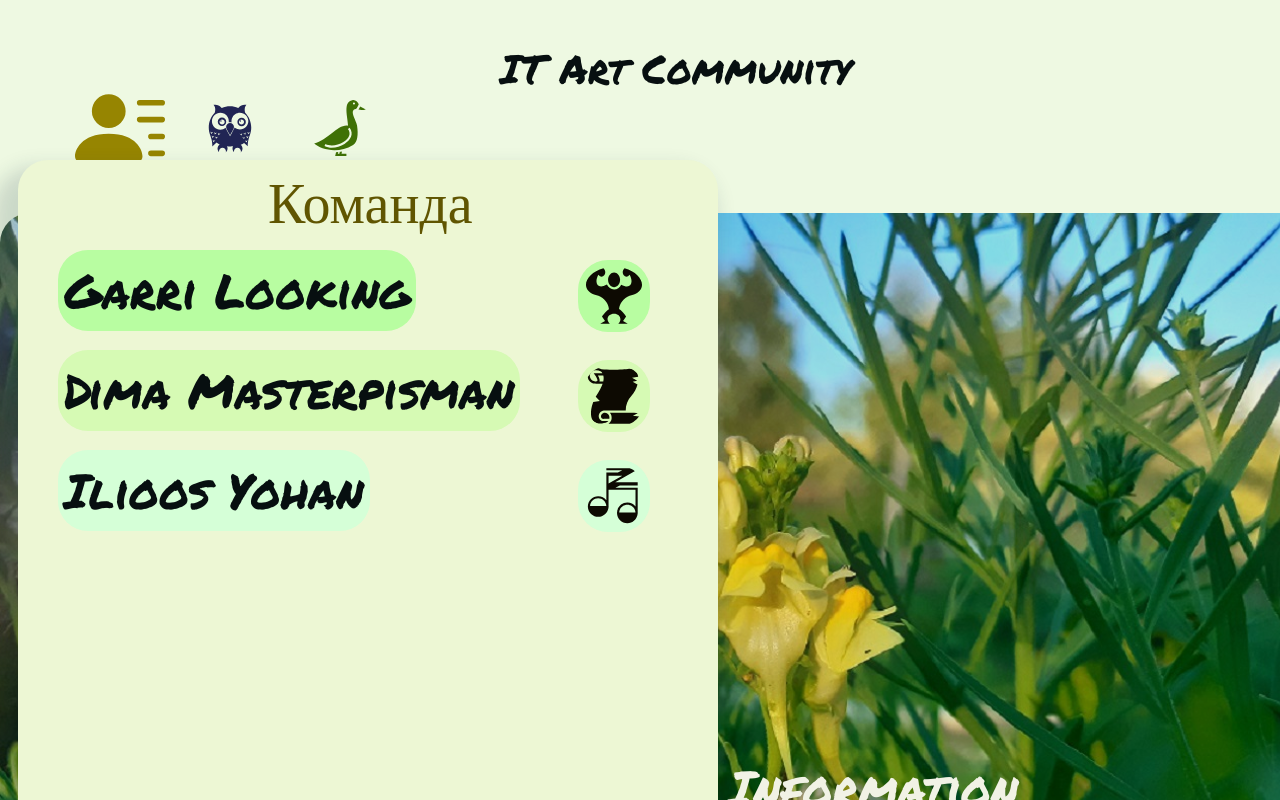
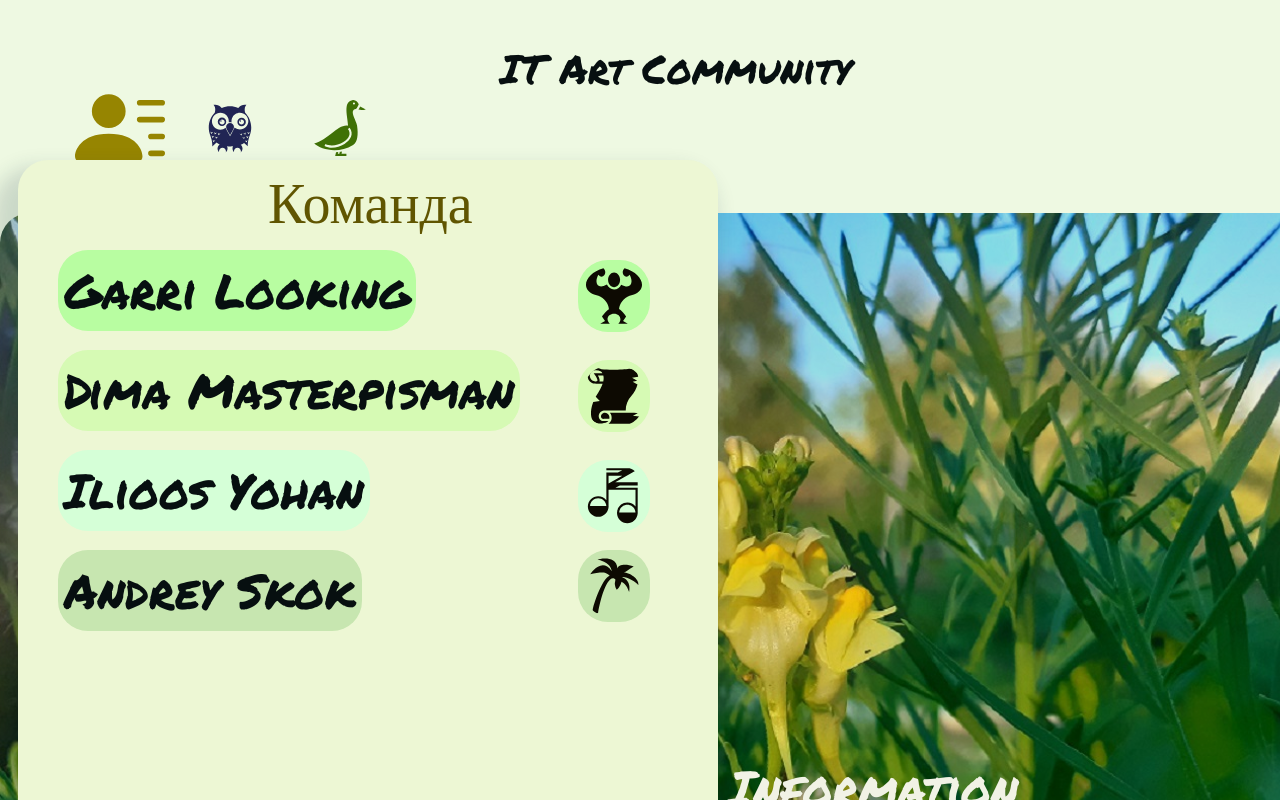
Before and after one commit to Swoopchinsky/art-community, a React (Create React App) app: page / in a window 1280 px wide. Both pictures are taken after a click on the icon 120 px from the left and 128 px from the top of the page. Shown: the top 800 px of the page. Built offline with nearby package versions, Linux system fonts and the light colour scheme; a web font is replaced by a local one.

Commit message:
pravka 4.6.4

```diff
--- a/src/commponents/Header.js
+++ b/src/commponents/Header.js
@@ -8,6 +8,8 @@ import { GiScrollUnfurled } from "react-icons/gi";
 import { GiRotaryPhone } from "react-icons/gi";
 import { GiZigzagTune } from "react-icons/gi";
 import { GiMadScientist } from "react-icons/gi";
+import { GiPalmTree } from "react-icons/gi";
+import { GiTreeGrowth } from "react-icons/gi";
 
 export default function Header() {
     let [nigaYo, setNigaYo] = useState(false)
@@ -22,6 +24,9 @@ export default function Header() {
 
     let [nigaYo7, setNigaYo7] = useState(false)
     let [nigaYo8, setNigaYo8] = useState(false)
+
+    let [nigaYo9, setNigaYo9] = useState(false)
+    let [nigaYo10, setNigaYo10] = useState(false)
 
     return (
         <header>
@@ -75,7 +80,7 @@ export default function Header() {
                                 Современный подход к Классическому Стилю.
                                 Использование Новейших Программ.
                                 Запись Музыки на Заказ.
-                                Индивидуальный подхок.
+                                Пишет Музыку с 8 лет.
                                 Совместная работа.
                             </ul>
                             <GiMadScientist onClick={() => setNigaYo8(nigaYo8 = !nigaYo8)} className={`tel4 ${nigaYo8 && 'active'}`} />
@@ -83,14 +88,25 @@ export default function Header() {
                                 <div className='tel5'>
                                     __8 968 188 60 13__
                                     __Илья Дмитрич __
-                                    __Санкт-Петербург__
+                                    Санкт-Петербург
                                 </div>
                             )}
                         </div>
                     )}
-
-
-
+                    <div className='an'>Andrey Skok</div>
+                    <GiPalmTree onClick={() => setNigaYo9(nigaYo9 = !nigaYo9)} className={`an1 ${nigaYo9 && 'active'}`} />
+                    {nigaYo9 && (
+                        <div className='an2'>Каблинг. Страховка деревьев с низкой прочностью ствола.
+                            Установка растяжек в кроне. Спил высоких деревьев используя технику лазания по деревьям.
+                            <GiTreeGrowth onClick={() => setNigaYo10(nigaYo10 = !nigaYo10)} className={`tel6 ${nigaYo10 && 'active'}`} />
+                            {nigaYo10 && (
+                                <div className='tel7'>__8 952 214 47 50__
+                                    __Андрей Юрич__
+                                    Санкт-Петербург
+                                </div>
+                            )}
+                        </div>
+                    )}
                 </div>
             )}
             <DiProlog onClick={() => setNigaYo1(nigaYo1 = !nigaYo1)} className={`menu ${nigaYo1 && 'active'}`} />
--- a/src/index.css
+++ b/src/index.css
@@ -351,6 +351,83 @@ header .tel5 {
     box-shadow: -13px 18px 19px 11px rgba(34, 60, 80, 0.17);
 }
 
+header .an {
+    font-size: 48px;
+    position: absolute;
+    top: 380px;
+    left: 30px;
+    margin: 10px;
+    padding: 6px;
+    border-radius: 30px;
+    background-color: #c7e6b0;
+}
+
+header .an1 {
+    font-size: 60px;
+    cursor: pointer;
+    position: absolute;
+    top: 390px;
+    left: 560px;
+    color: #0d0a02;
+    background-color: #c7e6b0;
+    padding: 6px;
+    border-radius: 30px;
+    transition: color, transform 500ms ease;
+}
+
+header .an1:hover,
+header .an1.active {
+    color: #129b24;
+    background-color: #c7e6b0;
+    transform: scale(1.4);
+}
+
+header .an2 {
+    font-size: 60px;
+    position: absolute;
+    left: 640px;
+    width: 700px;
+    height: 766px;
+    padding-left: 30px;
+    border-radius: 30px;
+    -webkit-box-shadow: -13px 18px 19px 11px rgba(34, 60, 80, 0.17);
+    -moz-box-shadow: -13px 18px 19px 11px rgba(34, 60, 80, 0.17);
+    box-shadow: -13px 18px 19px 11px rgba(34, 60, 80, 0.17);
+    background-color: #c7e6b0;
+}
+
+header .tel6 {
+    font-size: 60px;
+    color: #0a1709;
+    position: absolute;
+    background-color: #59b95e;
+    padding: 12px;
+    border-radius: 28px;
+    cursor: pointer;
+    transition: color, transform 500ms ease;
+    margin-left: 200px;
+    margin-top: 10px;
+
+}
+
+header .tel6:hover:hover,
+header .tel6.active {
+    color: #c7e6b0;
+    background-color: #59b95e;
+    transform: scale(1.4);
+}
+
+header .tel7 {
+    background-color: #c7e6b0;
+    padding: 10px;
+    padding-left: 20px;
+    margin-top: 20px;
+    border-radius: 30px;
+    -webkit-box-shadow: -13px 18px 19px 11px rgba(34, 60, 80, 0.17);
+    -moz-box-shadow: -13px 18px 19px 11px rgba(34, 60, 80, 0.17);
+    box-shadow: -13px 18px 19px 11px rgba(34, 60, 80, 0.17);
+}
+
 header .goo {
     font-size: 60px;
     color: #3f7106;
```
